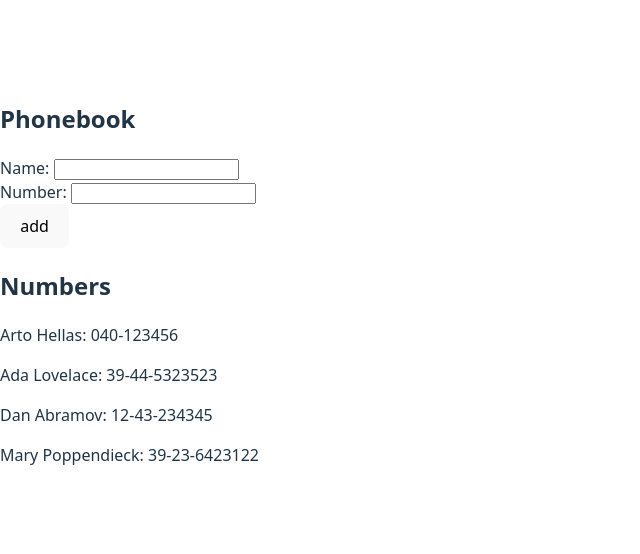
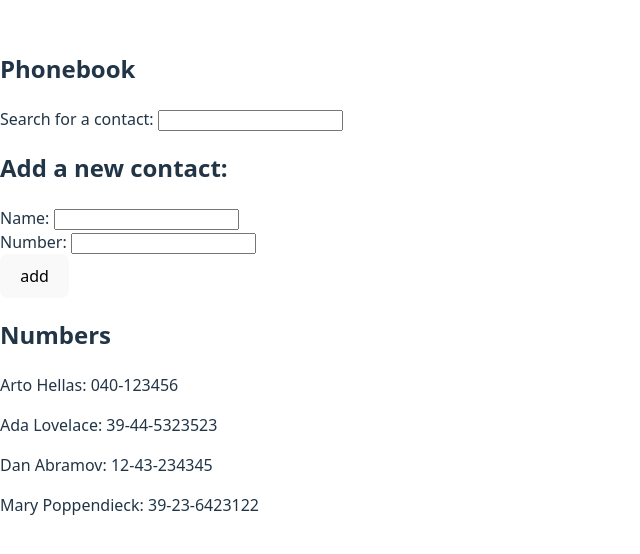
Before and after one commit to shonaloujacks/full-stack-open-university-helsinki, a React (Vite) app in the folder part2/phonebook/: page / in a window 1280 px wide. Shown: the part 118-672 px from the top of the page, without its empty margins (0-640 px from the left). Built offline with nearby package versions, Linux system fonts and the light colour scheme.

Commit message:
Added filter search

```diff
--- a/part2/phonebook/src/App.jsx
+++ b/part2/phonebook/src/App.jsx
@@ -17,11 +17,18 @@ const App = () => {
   ]);
   const [newName, setNewName] = useState("");
   const [newNumber, setNewNumber] = useState("");
+  const [filterSearch, setFilterSearch] = useState("");
+
+  const maxID =
+    persons.length > 0
+      ? Math.max(...persons.map((person) => person.id)) + 1
+      : 0;
 
   const addName = (event) => {
     event.preventDefault();
-    const personObject = { name: newName, number: newNumber };
+    const personObject = { name: newName, number: newNumber, id: maxID };
     const repeatEntry = persons.find((person) => person.name === newName);
+
     if (repeatEntry) {
       alert(`${newName} is already added to phonebook`);
       setNewName("");
@@ -40,9 +47,23 @@ const App = () => {
     setNewNumber(event.target.value);
   };
 
+  const handleFilterNames = (event) => {
+    console.log(event.target.value);
+    setFilterSearch(event.target.value);
+  };
+
+  const filteredPersons = persons.filter((person) =>
+    person.name.toLowerCase().includes(filterSearch.toLowerCase())
+  );
+
   return (
     <div>
       <h2>Phonebook</h2>
+      <p>
+        Search for a contact:{" "}
+        <input value={filterSearch} onChange={handleFilterNames} />
+      </p>
+      <h2>Add a new contact: </h2>
       <form onSubmit={addName}>
         {" "}
         {/*only triggerd when add button is clicked*/}
@@ -55,7 +76,7 @@ const App = () => {
         </div>
       </form>
       <h2>Numbers</h2>
-      {persons.map((person) => (
+      {filteredPersons.map((person) => (
         <Name key={person.name} person={person} />
       ))}
     </div>
```
